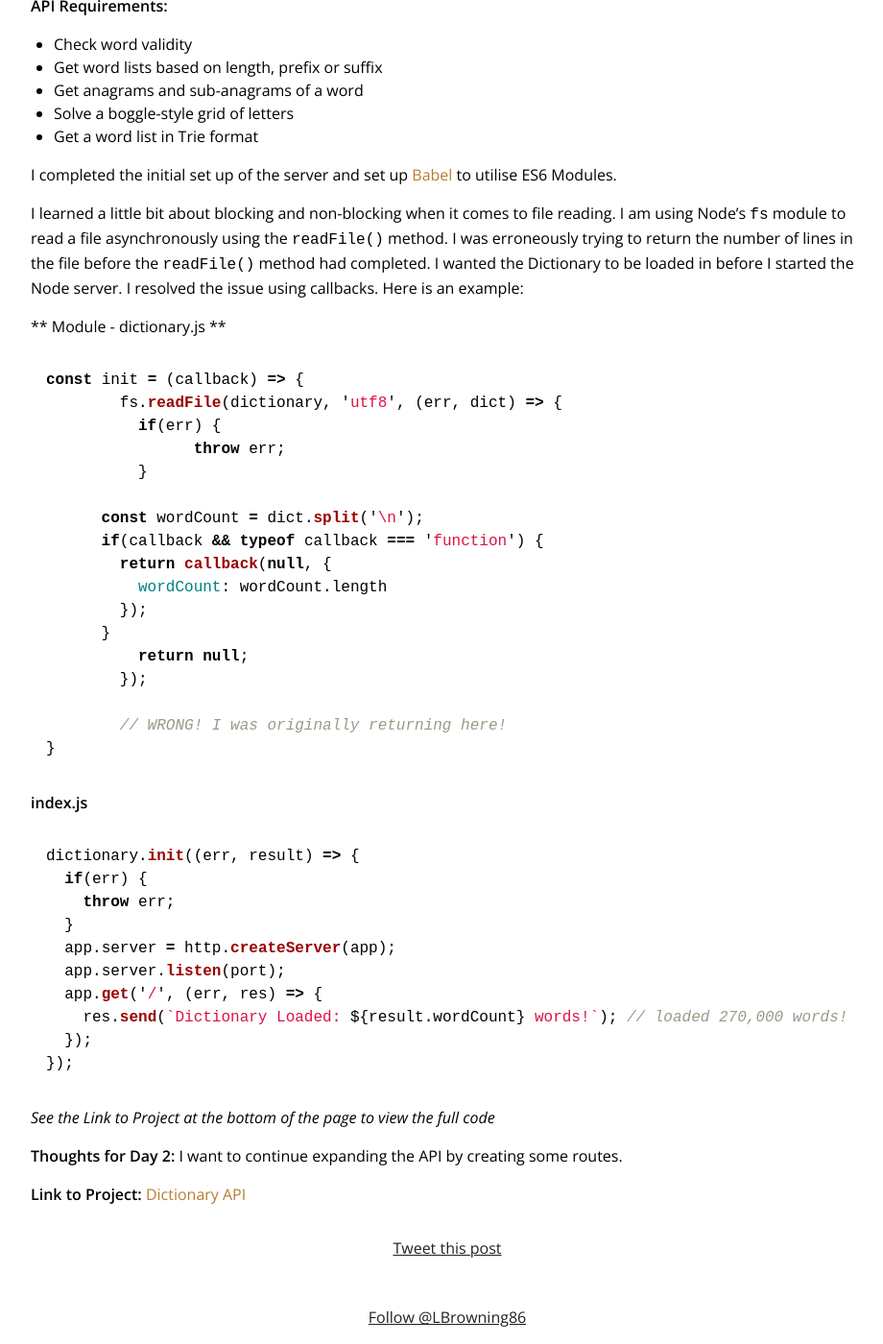
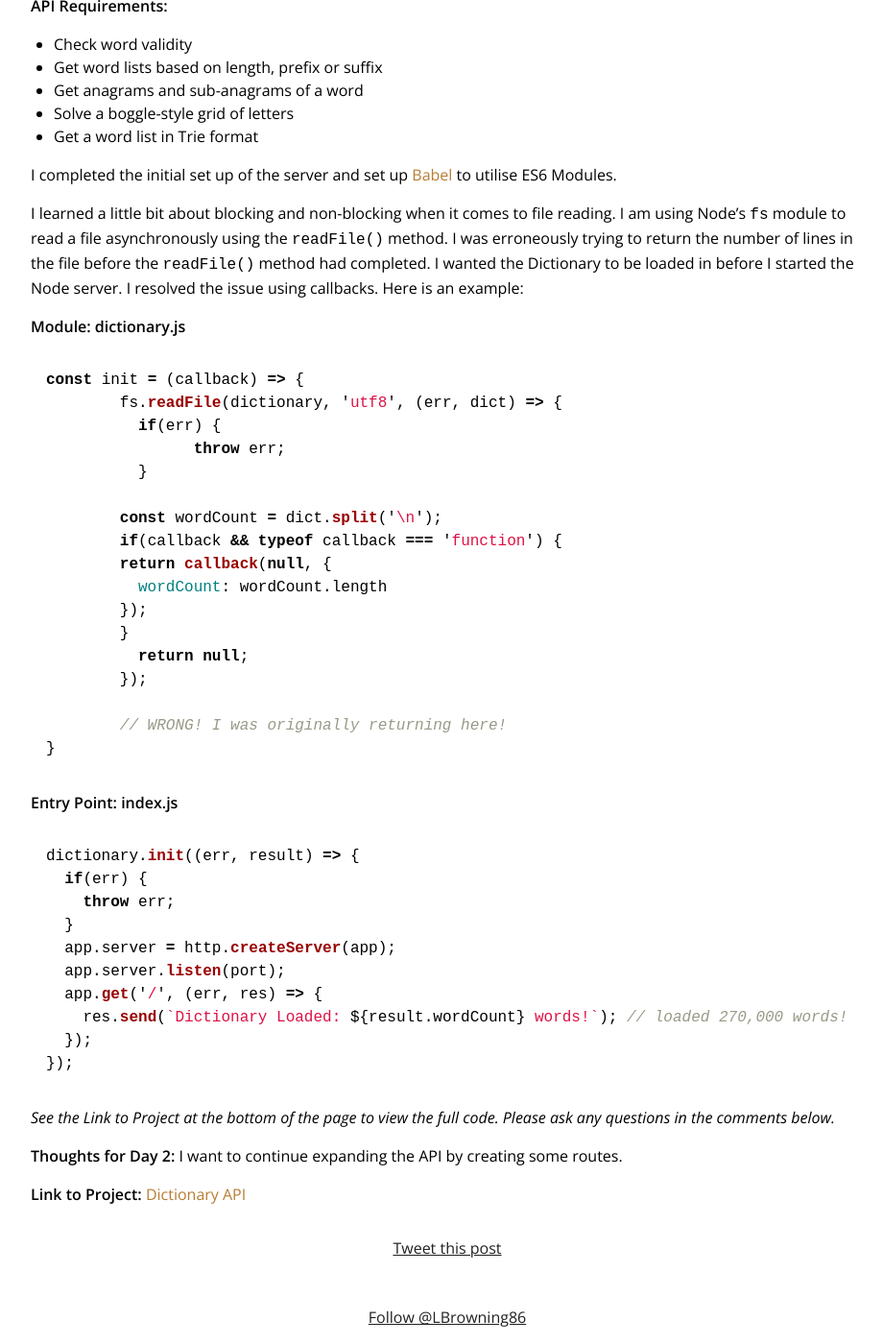
Before and after one commit to lyndseybrowning/lyndseybrowning.github.io, a Jekyll site: the page built from _posts/2016-01-10-100-days-of-code-day-1.markdown, in a window 1280 px wide and 1400 px high, scrolled down 719 px. Shown: the whole window at 96% size, without its empty margins (174-1094 px from the left). Built offline with Jekyll 4.4.1, drawn with Linux system fonts in a browser that asks for light colours; comment, search, counter and statistics services are not loaded.

Commit message:
Spacing/Grammar

````diff
--- a/_posts/2016-01-10-100-days-of-code-day-1.markdown
+++ b/_posts/2016-01-10-100-days-of-code-day-1.markdown
@@ -13,7 +13,6 @@
 
 ## Why?
 
-
 - I want to improve my JavaScript skills.
 - I want to motivate myself to **complete** side-projects.
 - Blogging about my day will help reinforce what I've learned.
@@ -21,9 +20,7 @@
 
 ## Day 1 - 9th January, 2017
 
-
 I started work on a Dictionary API (Node and Express) to be used in conjunction with my [Boggle Solver](http://lyndseyb.co.uk/boggle-solver/).
-
 
 **API Requirements:**
 
@@ -37,7 +34,7 @@
 
 I learned a little bit about blocking and non-blocking when it comes to file reading. I am using Node's ```fs``` module to read a file asynchronously using the ```readFile()``` method. I was erroneously trying to return the number of lines in the file before the ```readFile()``` method had completed. I wanted the Dictionary to be loaded in before I started the Node server. I resolved the issue using callbacks. Here is an example:
 
-** Module - dictionary.js **
+**Module: dictionary.js**
 ```javascript
 const init = (callback) => {
 	fs.readFile(dictionary, 'utf8', (err, dict) => {
@@ -45,12 +42,12 @@
 		throw err;
 	  }
 
-      const wordCount = dict.split('\n');
-      if(callback && typeof callback === 'function') {
-        return callback(null, {
-          wordCount: wordCount.length
-        });
-      }
+	const wordCount = dict.split('\n');
+	if(callback && typeof callback === 'function') {
+	return callback(null, {
+	  wordCount: wordCount.length
+	});
+	}
 	  return null;
 	});
 
@@ -58,7 +55,7 @@
 }
 ```
 
-**index.js**
+**Entry Point: index.js**
 ```javascript
 dictionary.init((err, result) => {
   if(err) {
@@ -72,7 +69,7 @@
 });
 ```
 
-*See the Link to Project at the bottom of the page to view the full code*
+*See the Link to Project at the bottom of the page to view the full code. Please ask any questions in the comments below.*
 
 **Thoughts for Day 2:** I want to continue expanding the API by creating some routes.
 
````
